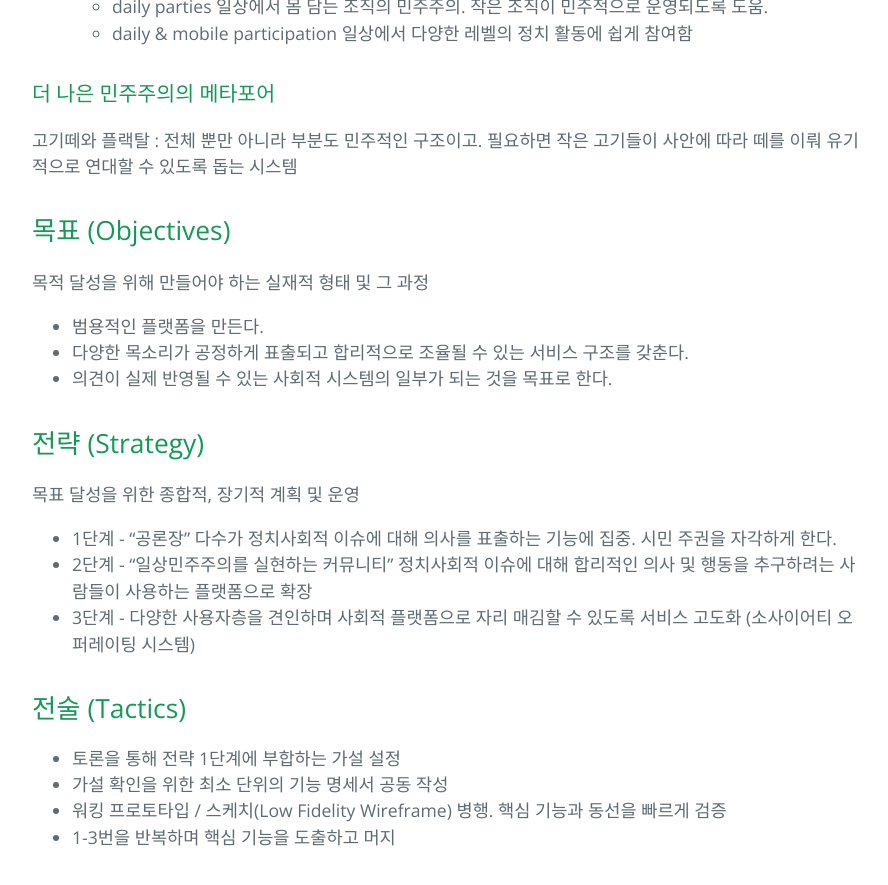
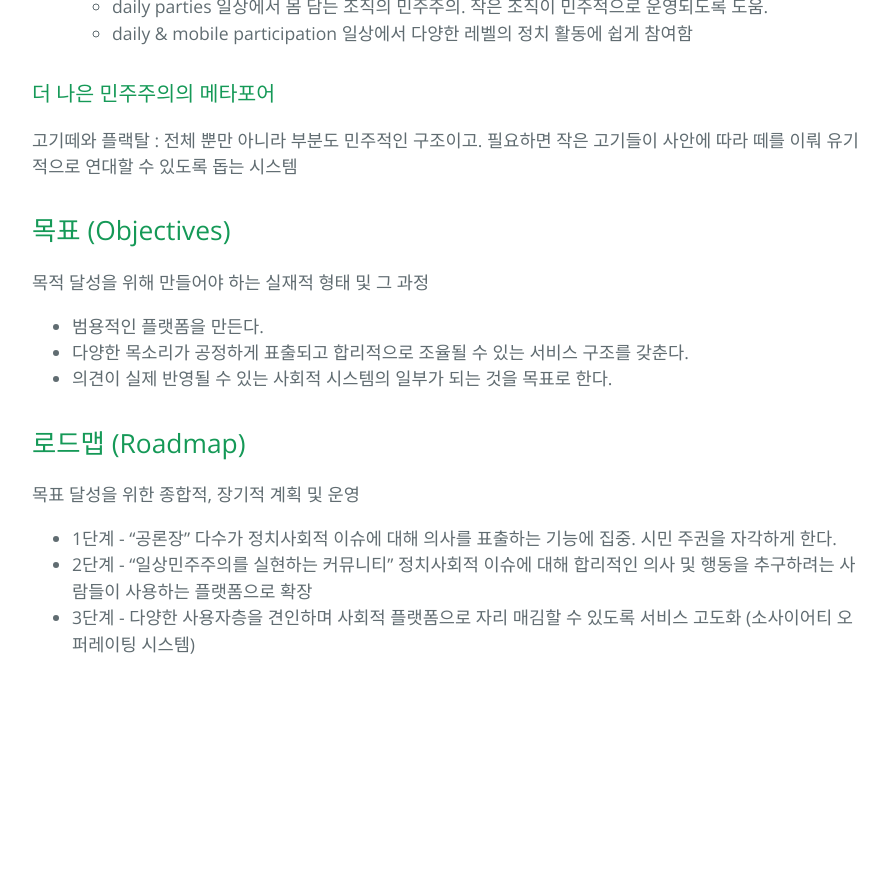
Before and after one commit to parti-coop/parti-group, a Jekyll site: the page built from docs/platforms.md, in a window 1280 px wide and 900 px high, scrolled down 2372 px. Shown: the top 885 px of the window, without its empty margins (192-1080 px from the left). Built offline with Jekyll 4.4.1, drawn with Linux system fonts in a browser that asks for light colours; nearby versions of some CDN libraries; library files that are not in the unit come from our copies; after the commit the page ends 3079 px from its top, so only the background shows below that; some of the changed text lies outside the part shown.

Commit message:
플랫폼 전술 제거 등 수정

```diff
--- a/docs/platforms.md
+++ b/docs/platforms.md
@@ -74,17 +74,10 @@ layout: default
 * 다양한 목소리가 공정하게 표출되고 합리적으로 조율될 수 있는 서비스 구조를 갖춘다.
 * 의견이 실제 반영될 수 있는 사회적 시스템의 일부가 되는 것을 목표로 한다.
 
-## 전략 (Strategy)
+## 로드맵 (Roadmap)
 
 목표 달성을 위한 종합적, 장기적 계획 및 운영
 
 * 1단계 - "공론장" 다수가 정치사회적 이슈에 대해 의사를 표출하는 기능에 집중. 시민 주권을 자각하게 한다.
 * 2단계 - "일상민주주의를 실현하는 커뮤니티" 정치사회적 이슈에 대해 합리적인 의사 및 행동을 추구하려는 사람들이 사용하는 플랫폼으로 확장
 * 3단계 - 다양한 사용자층을 견인하며 사회적 플랫폼으로 자리 매김할 수 있도록 서비스 고도화 (소사이어티 오퍼레이팅 시스템)
-
-## 전술 (Tactics)
-
-* 토론을 통해 전략 1단계에 부합하는 가설 설정
-* 가설 확인을 위한 최소 단위의 기능 명세서 공동 작성
-* 워킹 프로토타입 / 스케치(Low Fidelity Wireframe) 병행. 핵심 기능과 동선을 빠르게 검증
-* 1-3번을 반복하며 핵심 기능을 도출하고 머지
```
Also changed, not shown: other parts of docs/platforms.md (+1 -1 lines).
